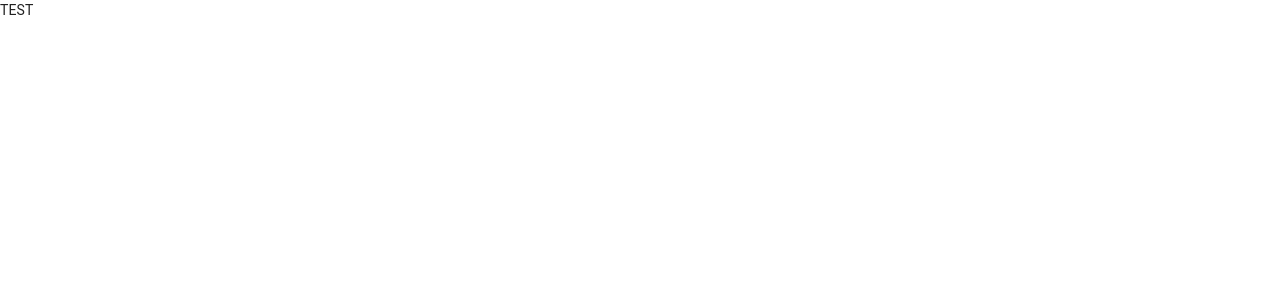
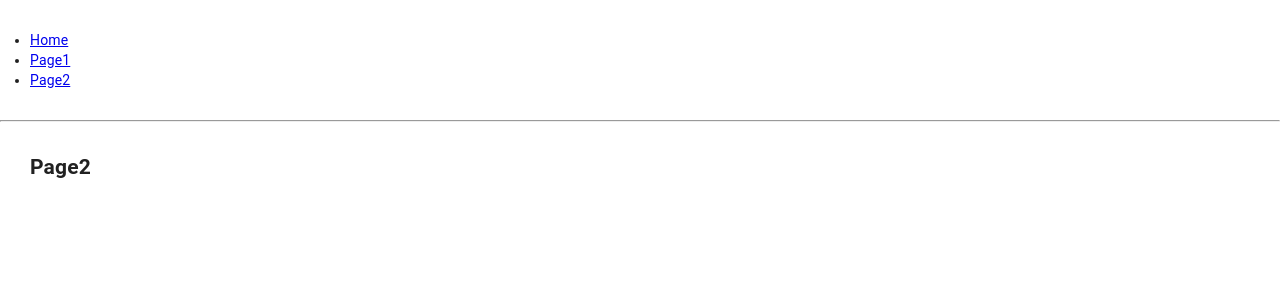
Before and after one commit to danielmaiajr/react_components, a React (Create React App) app: page /page2 in a window 1280 px wide. Shown: the top 300 px of the page. Built offline with nearby package versions, Linux system fonts and the light colour scheme.

Commit message:
inital page animation

```diff
--- a/src/App.js
+++ b/src/App.js
@@ -2,6 +2,10 @@ import React from 'react';
 
 import { CssBaseline } from '@material-ui/core';
 import { createMuiTheme, ThemeProvider } from '@material-ui/core/styles';
+
+import { BrowserRouter as Router } from 'react-router-dom';
+
+import PageTransition from './components/page_transition';
 
 const theme = createMuiTheme({
 	overrides: {
@@ -26,8 +30,10 @@ const theme = createMuiTheme({
 export default function App() {
 	return (
 		<ThemeProvider theme={theme}>
-			<CssBaseline />
-			TEST
+			<Router>
+				<CssBaseline />
+				<PageTransition />
+			</Router>
 		</ThemeProvider>
 	);
 }
--- /dev/null
+++ b/src/components/page_transition/index.js
@@ -0,0 +1,58 @@
+import React, { useContext, useEffect, useState } from 'react';
+import { Switch, Route, Link, useLocation } from 'react-router-dom';
+import { useTransition, animated, config } from '@react-spring/web';
+
+const routes = [
+	{
+		path: '/',
+		exact: true,
+		main: () => <h2>Home</h2>
+	},
+	{
+		path: '/page1',
+		main: () => <h2>Page1</h2>
+	},
+	{
+		path: '/page2',
+		main: () => <h2>Page2</h2>
+	}
+];
+
+export default function PageTransition() {
+	const location = useLocation();
+
+	const transitions = useTransition(location, {
+		from: { opacity: 0 },
+		enter: { opacity: 1 }
+	});
+
+	return (
+		<React.Fragment>
+			<ul style={{ padding: 30 }}>
+				<li>
+					<Link to="/">Home</Link>
+				</li>
+				<li>
+					<Link to="/page1">Page1</Link>
+				</li>
+				<li>
+					<Link to="/page2">Page2</Link>
+				</li>
+			</ul>
+			<hr />
+			<div style={{ padding: 30 }}>
+				{transitions((props, item) => (
+					<animated.div style={{ ...props }}>
+						<Switch location={item}>
+							{routes.map((route, index) => (
+								<Route key={index} path={route.path} exact={route.exact}>
+									{route.main}
+								</Route>
+							))}
+						</Switch>
+					</animated.div>
+				))}
+			</div>
+		</React.Fragment>
+	);
+}
```
